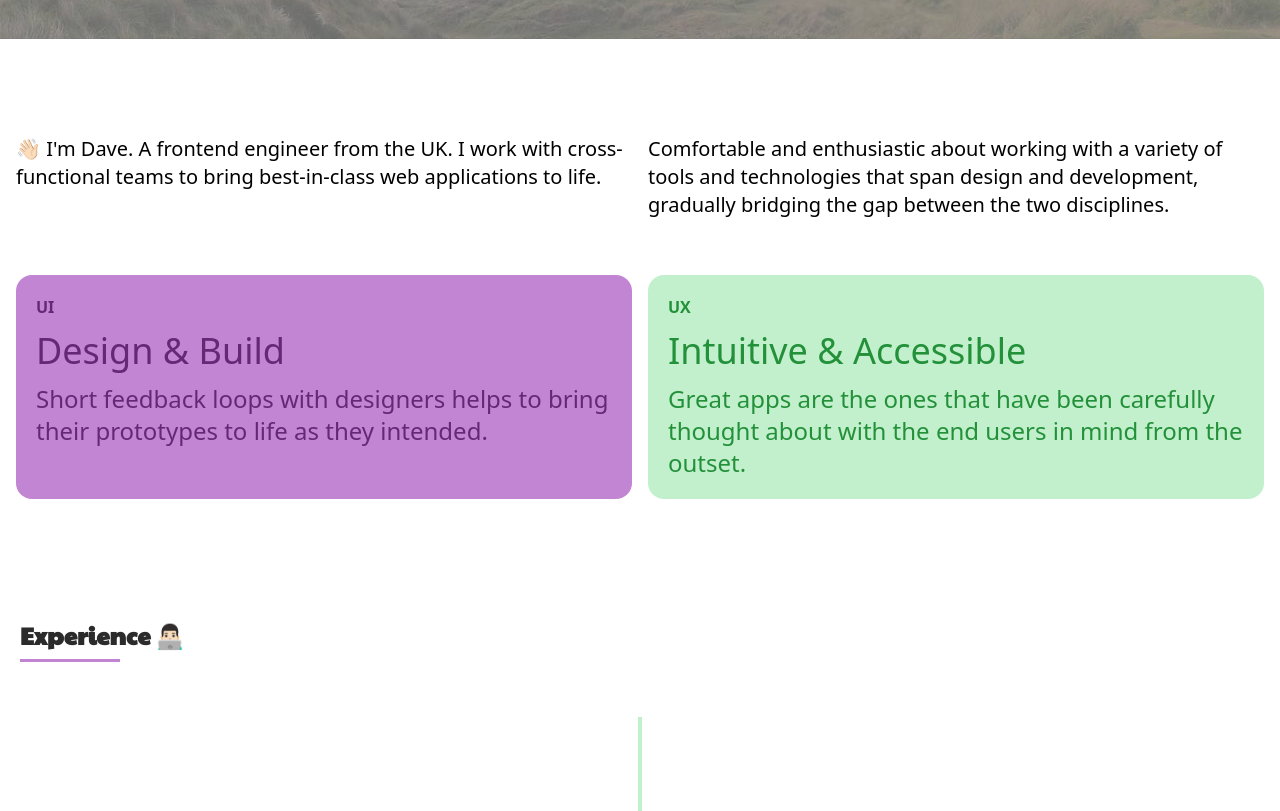
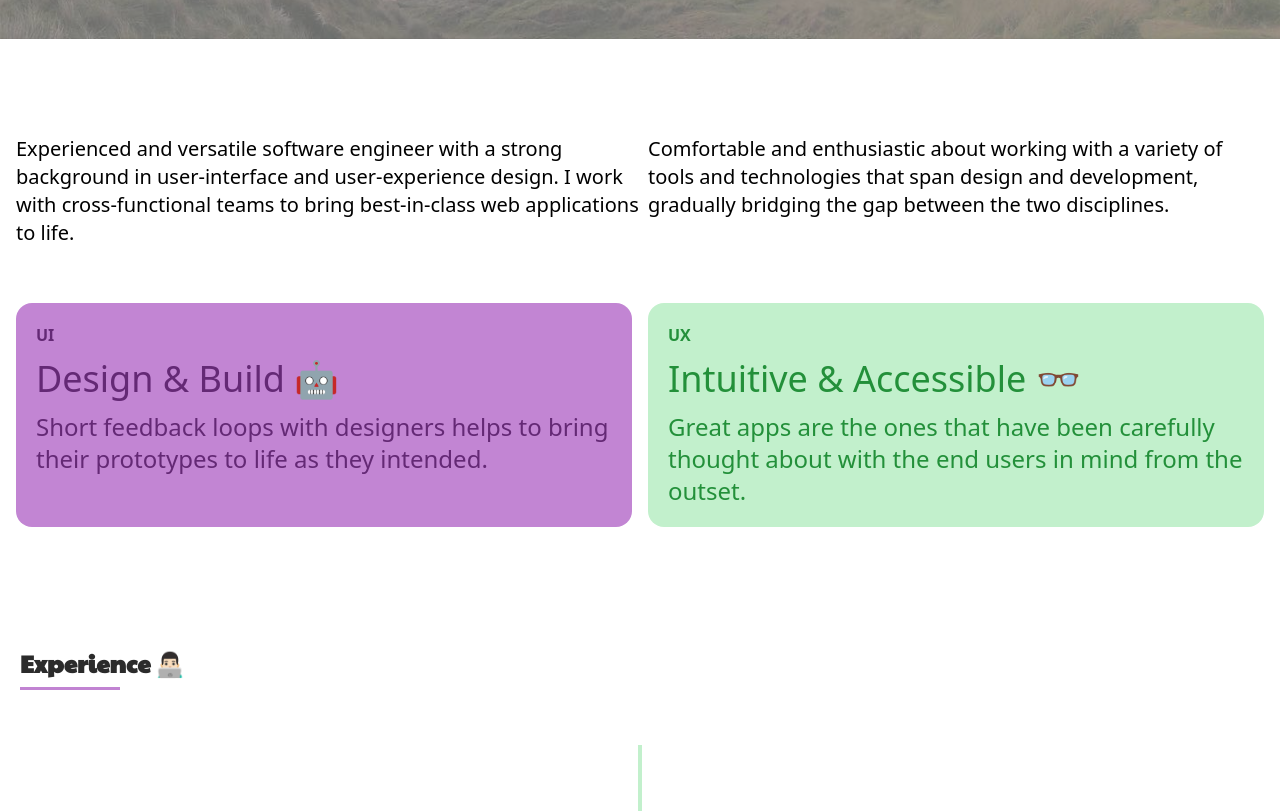
Before and after one commit to beazergood/db-portfolio, a Next.js app: page / in a window 1280 px wide. Shown: the part 609-1420 px from the top of the page. Built offline with nearby package versions, Linux system fonts and the light colour scheme; a web font is replaced by a local one.

Commit message:
ui tweaks

```diff
--- a/src/components/portfolio/About/index.tsx
+++ b/src/components/portfolio/About/index.tsx
@@ -16,7 +16,7 @@ export const About: React.FC<AboutProps> = () => {
         <div className="flex flex-col md:flex-row mb-10 mt-10">
           <div className="md:w-1/2">
             <p className="text-xl my-4">
-              👋🏻 I'm Dave. A frontend engineer from the UK. I work with
+            Experienced and versatile software engineer with a strong background in user-interface and user-experience design. I work with
               cross-functional teams to bring best-in-class web applications to
               life.
             </p>
@@ -33,7 +33,7 @@ export const About: React.FC<AboutProps> = () => {
         <div className="grid grid-cols-1 md:grid-cols-2 gap-4">
           <div className="p-5 bg-purp flex-col rounded-2xl hover:shadow-lg col-span-1">
             <p className="font-bold text-purp-dark">UI</p>
-            <p className="text-4xl py-3 text-purp-dark">Design &amp; Build</p>
+            <p className="text-4xl py-3 text-purp-dark">Design &amp; Build 🤖</p>
             <p className="text-2xl text-purp-dark">
               Short feedback loops with designers helps to bring their
               prototypes to life as they intended.
@@ -42,7 +42,7 @@ export const About: React.FC<AboutProps> = () => {
           <div className="p-5 bg-mintee flex-col rounded-2xl hover:shadow-lg col-span-1">
             <p className="font-bold text-thyme">UX</p>
             <p className="text-4xl py-3 text-thyme">
-              Intuitive &amp; Accessible
+              Intuitive &amp; Accessible 👓
             </p>
             <p className="text-2xl text-thyme">
               Great apps are the ones that have been carefully thought about
--- a/src/components/portfolio/Contact/index.tsx
+++ b/src/components/portfolio/Contact/index.tsx
@@ -1,26 +1,23 @@
-import React from 'react'
-import { motion } from 'framer-motion'
-import { Linkedin } from '@styled-icons/bootstrap/Linkedin'
-import { Github } from '@styled-icons/bootstrap/Github'
-import * as packageInfo from '../../../../package.json'
+import React from "react";
+import { motion } from "framer-motion";
+import { Linkedin } from "@styled-icons/bootstrap/Linkedin";
+import { Github } from "@styled-icons/bootstrap/Github";
+import * as packageInfo from "../../../../package.json";
 
 export const Contact: React.FC = () => {
   return (
     <>
       <div className="w-full border- mx-auto px-10  border-grey-200 relative">
         <motion.div className="mt-10 container relative border- border-green-400">
-          <h1 className="text-2xl text-mintee-dark payton-one py-10">
-            Available to hire from January 2023
-          </h1>
           <div className="absolute right-10 top-0 ">
             <h1 className="text-xl text-mintee-dark payton-one py-10 text-left invisible md:visible lg:visible">
-              ways to get in touch
+              ways to get in touch 📮
             </h1>
             <div className="grid gap-3 grid-cols-2">
               <Linkedin
                 onClick={() => {
                   document.location.href =
-                    'https://www.linkedin.com/in/dave-beazer'
+                    "https://www.linkedin.com/in/dave-beazer";
                 }}
                 width="44"
                 className="cursor-pointer hover:shadow-lg z-10 relative"
@@ -31,7 +28,7 @@ export const Contact: React.FC = () => {
 
               <Github
                 onClick={() => {
-                  document.location.href = 'https://github.com/beazergood'
+                  document.location.href = "https://github.com/beazergood";
                 }}
                 width="44"
                 height="44"
@@ -52,7 +49,7 @@ export const Contact: React.FC = () => {
           height="300px"
           preserveAspectRatio="none"
           className="border- border-purp-dark "
-          style={{ right: 0, position: 'absolute', zIndex: -2 }}
+          style={{ right: 0, position: "absolute", zIndex: -2 }}
         >
           <motion.path
             id="myPath"
@@ -61,7 +58,7 @@ export const Contact: React.FC = () => {
           ></motion.path>
           <motion.text x="1200">
             <textPath href="#myPath" fill="#C285D3" fontSize="18">
-              say hi[at]davebeazer.dev
+              email hi[at]davebeazer.dev
             </textPath>
           </motion.text>
           <motion.text x="200">
@@ -77,5 +74,5 @@ export const Contact: React.FC = () => {
         </motion.svg>
       </div>
     </>
-  )
-}
+  );
+};
```
